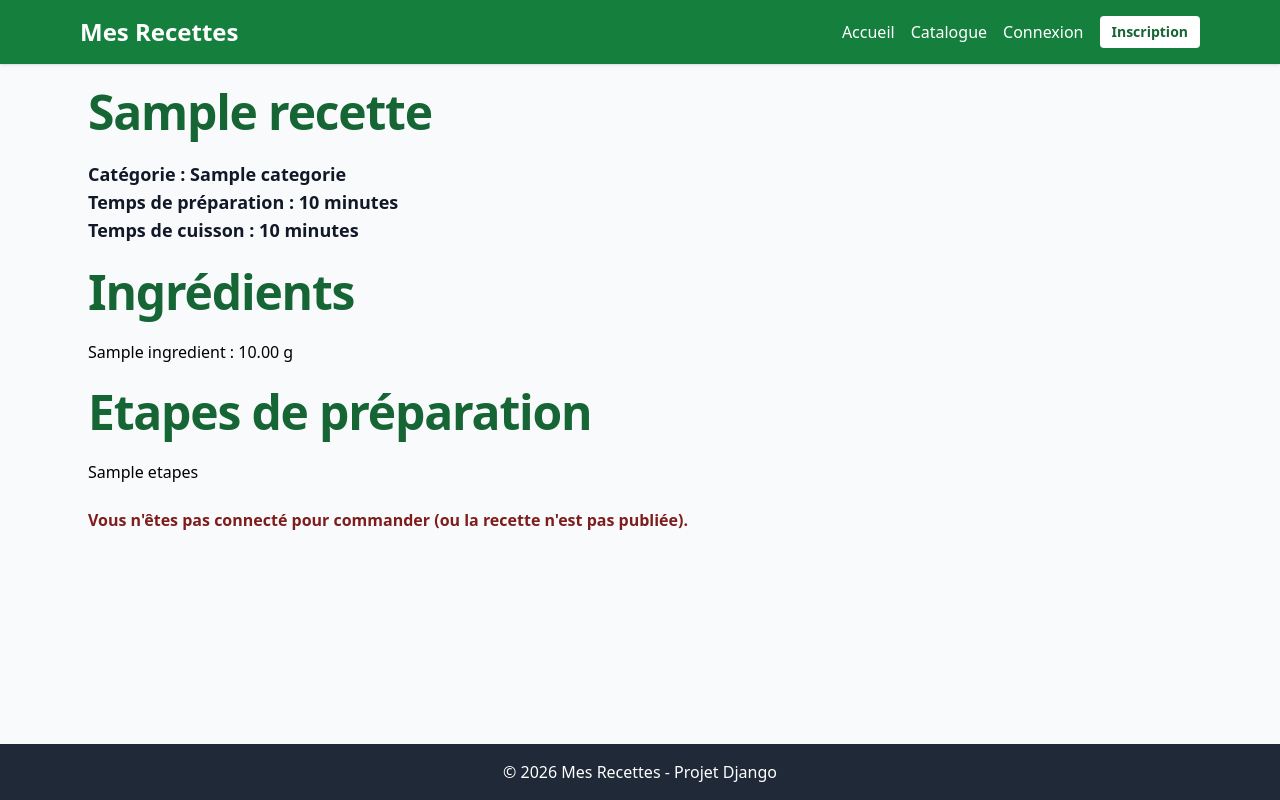
After one commit to AudricGaillard/brief_django, a Django app: template Recettes/home/templates/home/recette_detail.html in a window 1280 px wide. The commit adds this page. Run offline with Django 5.2, Linux system fonts and the light colour scheme; tables that the repository leaves empty hold one stand-in row (values such as "Sample post"); the template is opened without the code that fills it: values that come from a table or form of the project are taken from there, most other values are stand-ins (such as "Sample title", 1, 10 or a date in 2020); data that the repository does not hold is empty; some libraries are stand-ins or nearby versions.

Commit message:
Affichage des détails des recettes

```diff
--- a/Recettes/home/templates/home/catalogue.html
+++ b/Recettes/home/templates/home/catalogue.html
@@ -15,6 +15,7 @@
     <ul class="grid grid-cols-1 md:grid-cols-2 gap-6">
         {% for recette in recettes %}
             {% if recette.etat_publication == 'publiee' %}
+                <a href={{ recette.id }}>
                     <li class="p-6 bg-white border border-gray-200 rounded-xl shadow-sm">
                         <p class="text-lg font-bold text-gray-900">{{ recette.titre }}</p>
                         <p class="text-sm text-gray-600 mt-1">Difficulté : {{ recette.difficulte }}</p>
--- /dev/null
+++ b/Recettes/home/templates/home/recette_detail.html
@@ -0,0 +1,39 @@
+{% extends "base.html" %}
+
+{% block title %}Détails de la recette - Mes Recettes{% endblock %}
+
+{% block content %}
+
+    <h1 class="text-4xl md:text-5xl font-extrabold tracking-tight text-green-800">{{ recette.titre }}</h1>
+    {% if regime_incompatible %}
+        <br>
+        <p class="font-bold text-red-900">Attention ! Cette recette ne peux peut-être pas convenable pour votre régime.</p>
+    {% endif %}
+    <br>
+    <p class="text-lg font-bold text-gray-900">Catégorie : {{ categorie }}</p>
+    <p class="text-lg font-bold text-gray-900">Temps de préparation : {{ recette.temps_preparation_min }} minutes</p>
+    <p class="text-lg font-bold text-gray-900">Temps de cuisson : {{ recette.temps_cuisson_min }} minutes</p>
+    <br>
+    <h1 class="text-4xl md:text-5xl font-extrabold tracking-tight text-green-800">Ingrédients</h1>
+    <br>
+    {% for ingredient in ingredients %}
+        <p>{{ ingredient.nom }} : {{ ingredient.quantite }} {{ ingredient.unite }}</p>
+    {% endfor %}
+    <br>
+    <h1 class="text-4xl md:text-5xl font-extrabold tracking-tight text-green-800">Etapes de préparation</h1>
+    <br>
+    {% for etapes in etapes_liste %}
+        <p>{{ etapes }}</p>
+    {% endfor %}
+    {% if peut_planifier %}
+        <br>
+        <a href="/catalogue" class="bg-white text-green-1300 hover:bg-green-50 px-3 py-1.5 rounded text-sm font-semibold transition">
+            Commander
+        </a>
+    {% else %}
+        <br>
+        <p class="font-bold text-red-900">Vous n'êtes pas connecté pour commander (ou la recette n'est pas publiée).</p>
+    {% endif %}
+
+
+{% endblock %}
```
Also changed, not shown: Recettes/home/views.py (+12 -5 lines). Lines whose indentation alone changed are shown as unchanged.
